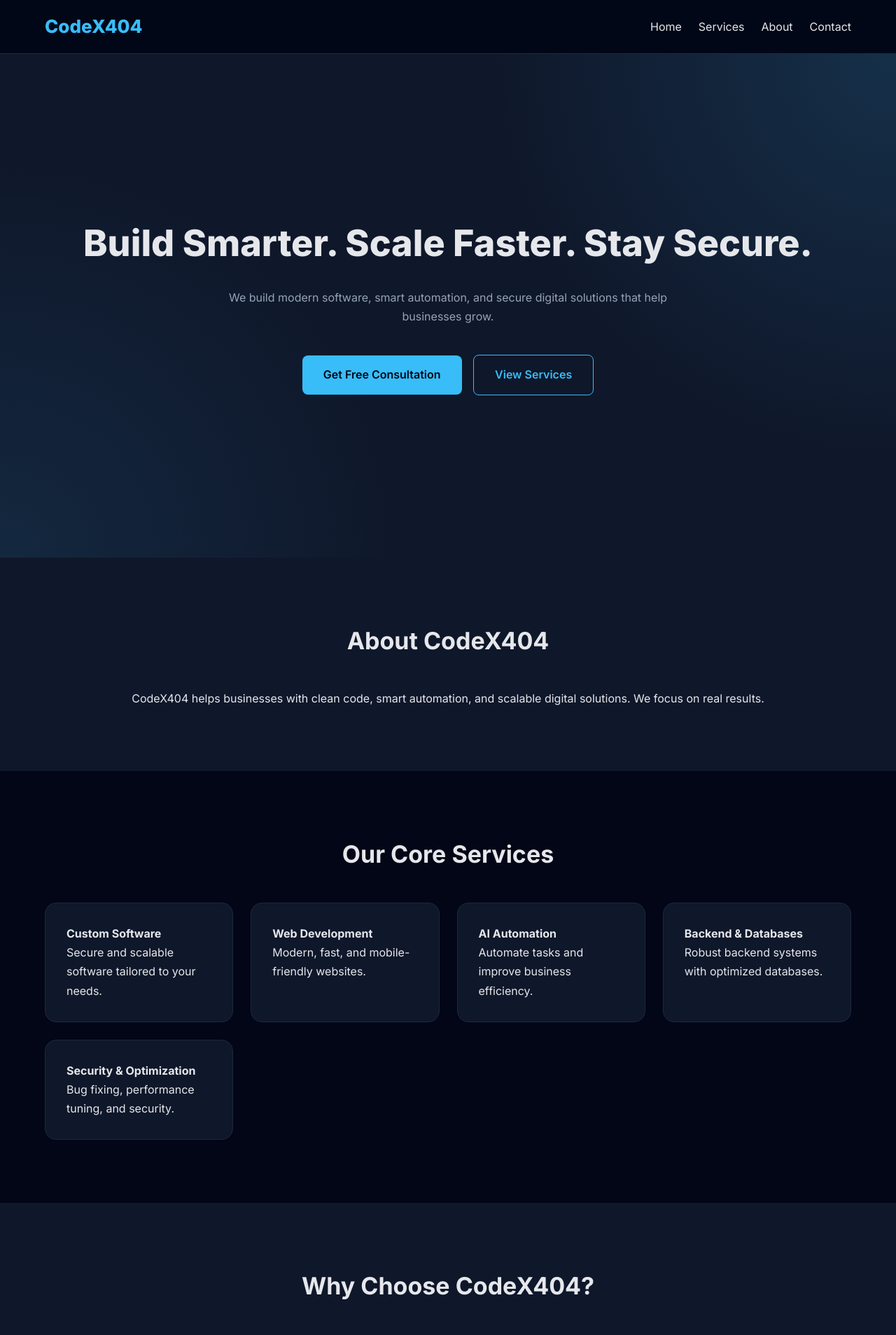
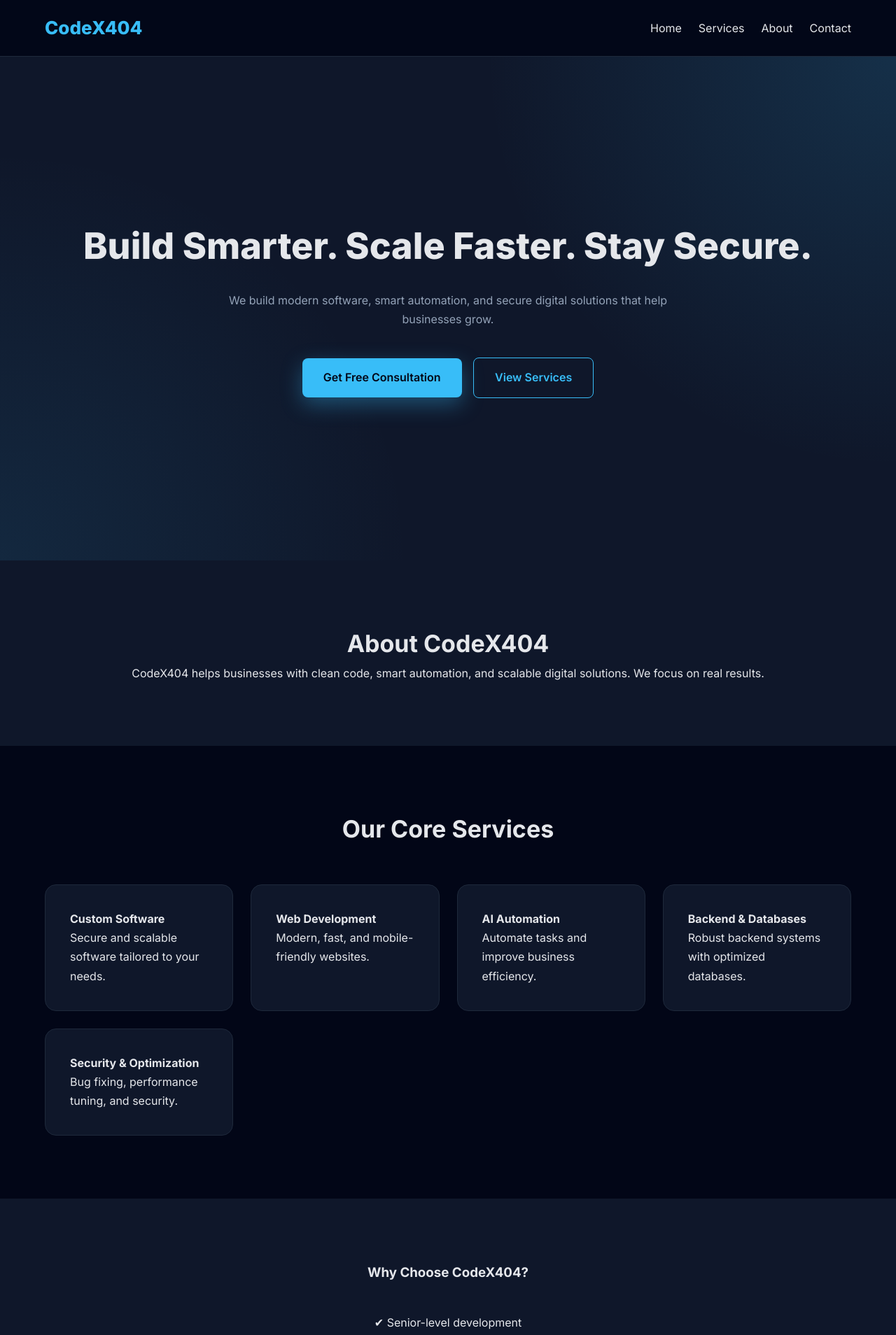
Before and after one commit to codex404solutions/CodeX404_solutions, a PHP site: page / in a window 1280 px wide. Shown: the top 1908 px of the page at 70% size. Run offline with PHP 8.4, Linux system fonts and the light colour scheme.

Commit message:
Revert "3 dot's added for mobile added"
This reverts commit abc54d7f2e650f83dc0ea6ef621499b116b53094.

```diff
--- a/codex404/css/style.css
+++ b/codex404/css/style.css
@@ -40,7 +40,7 @@ body {
     display: flex;
     justify-content: space-between;
     align-items: center;
-    padding: 16px 0;
+    padding: 18px 0;
 }
 
 .logo {
@@ -121,15 +120,21 @@ body {
 .btn {
     padding: 14px 30px;
     border-radius: 8px;
+    text-decoration: none;
     font-weight: 600;
-    text-decoration: none;
     margin: 6px;
     display: inline-block;
+    transition: 0.3s;
 }
 
 .primary {
     background: var(--primary);
     color: #020617;
+    box-shadow: 0 10px 30px rgba(56,189,248,0.35);
+}
+
+.primary:hover {
+    transform: translateY(-4px);
 }
 
 .secondary {
@@ -137,25 +142,28 @@ body {
     color: var(--primary);
 }
 
-/* ================= SECTIONS ================= */
+/* SECTIONS */
 section {
     padding: 90px 0;
 }
 
-.about,
-.why-us {
+/* ABOUT */
+.about {
     text-align: center;
 }
 
+.about h3 {
+    font-size: 34px;
+}
+
+/* SERVICES */
 .services {
     background: var(--bg-dark);
 }
 
-.services h3,
-.about h3,
-.why-us h3 {
+.services h3 {
     text-align: center;
-    margin-bottom: 40px;
+    margin-bottom: 50px;
     font-size: 34px;
 }
 
@@ -167,15 +175,26 @@ section {
 
 .service-card {
     background: var(--bg-main);
-    padding: 30px;
+    padding: 35px;
     border-radius: 16px;
     border: 1px solid var(--border);
+    transition: 0.4s;
+}
+
+.service-card:hover {
+    transform: translateY(-10px);
+    border-color: var(--primary);
+}
+
+/* WHY US */
+.why-us {
+    text-align: center;
 }
 
 .why-us ul {
     list-style: none;
     max-width: 500px;
-    margin: auto;
+    margin: 30px auto 0;
 }
 
 .why-us li {
--- a/codex404/index.html
+++ b/codex404/index.html
@@ -16,29 +16,23 @@
 <!-- NAVBAR -->
 <header class="navbar">
     <div class="container">
-
-        <!-- LOGO -->
         <div class="logo">CodeX404</div>
 
-        <!-- MENU (DESKTOP + MOBILE) -->
-        <nav class="nav" id="navMenu">
+        <nav class="nav">
             <a href="#">Home</a>
             <a href="#">Services</a>
             <a href="#">About</a>
             <a href="#">Contact</a>
         </nav>
 
-        <!-- HAMBURGER ICON (MOBILE ONLY) -->
+        <!-- MOBILE MENU ICON -->
         <div class="menu-toggle" id="menuToggle">
             <span></span>
             <span></span>
             <span></span>
         </div>
-
     </div>
 </header>
-
-
 
 <!-- HERO -->
 <section class="hero">
--- a/codex404/javascript/main.js
+++ b/codex404/javascript/main.js
@@ -1,14 +1,24 @@
 // MOBILE MENU TOGGLE
 const menuToggle = document.getElementById("menuToggle");
-const navMenu = document.getElementById("navMenu");
+const nav = document.querySelector(".nav");
 
 menuToggle.addEventListener("click", () => {
-    navMenu.classList.toggle("active");
+    nav.classList.toggle("active");
 });
 
-// CLOSE MENU ON LINK CLICK (PROFESSIONAL BEHAVIOR)
-document.querySelectorAll("#navMenu a").forEach(link => {
-    link.addEventListener("click", () => {
-        navMenu.classList.remove("active");
+// SCROLL ANIMATION
+const observer = new IntersectionObserver(entries => {
+    entries.forEach(entry => {
+        if (entry.isIntersecting) {
+            entry.target.style.opacity = 1;
+            entry.target.style.transform = "translateY(0)";
+        }
     });
+}, { threshold: 0.15 });
+
+document.querySelectorAll("section, .service-card").forEach(el => {
+    el.style.opacity = 0;
+    el.style.transform = "translateY(40px)";
+    el.style.transition = "0.8s ease";
+    observer.observe(el);
 });
```
Also changed, not shown: other parts of codex404/css/style.css (+16 -25 lines).
